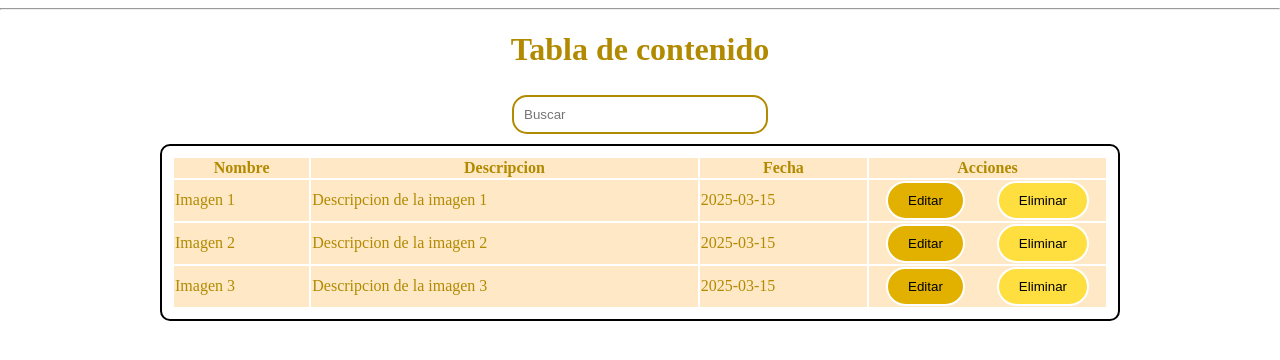
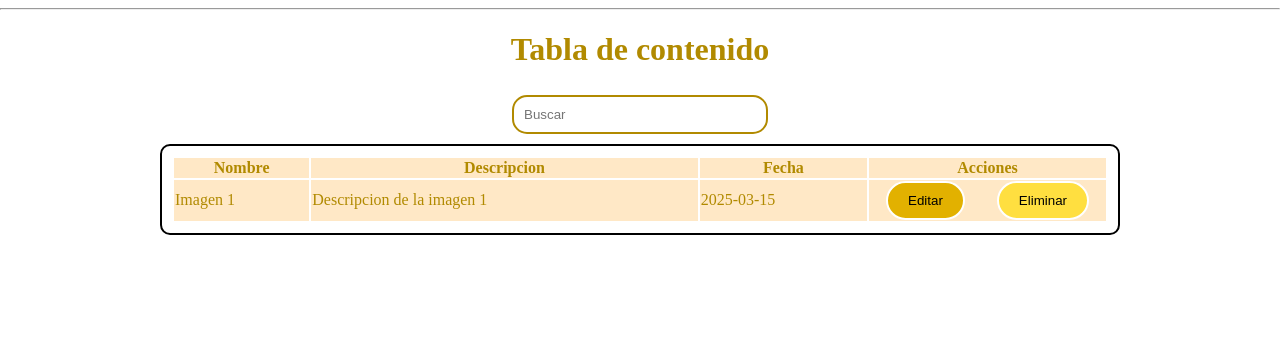
Before and after one commit to Miguel-Vilchez-LearnCode/proyecto-curso-1, a PHP site: page /dashboard.php in a window 1280 px wide. Shown: the part 72-432 px from the top of the page. Run offline with PHP 8.4, Linux system fonts and the light colour scheme; the visitor is signed in with stand-in values (Sample User, id 1).

Commit message:
carga de imagen

```diff
--- a/dashboard.php
+++ b/dashboard.php
@@ -1,16 +1,11 @@
 <?php
     session_start();
-
     if(isset($_SESSION['sesion'])){
         $_SESSION['sesion'] = true;
-    }
-
-    else{
+    }else{
         header('location:login.php');
     }
-
     $namePage = basename($_SERVER['PHP_SELF']);
-
 ?>
 
 <!DOCTYPE html>
@@ -55,24 +50,6 @@
                     <button class="mx-1 boton boton-amarillo negro">Eliminar</button>
                 </td>
             </tr>
-            <tr>
-                <td>Imagen 2</td>
-                <td>Descripcion de la imagen 2</td>
-                <td>2025-03-15</td>
-                <td class="boton-center">
-                    <button class="mx-1 boton boton-oro negro">Editar</button>
-                    <button class="mx-1 boton boton-amarillo negro">Eliminar</button>
-                </td>
-            </tr>
-            <tr>
-                <td>Imagen 3</td>
-                <td>Descripcion de la imagen 3</td>
-                <td>2025-03-15</td>
-                <td class="boton-center">
-                    <button class="mx-1 boton boton-oro negro">Editar</button>
-                    <button class="mx-1 boton boton-amarillo negro">Eliminar</button>
-                </td>
-            </tr>
         </tbody>
     </table>
 
--- a/registro.form.php
+++ b/registro.form.php
@@ -15,7 +15,7 @@ $namePage = basename($_SERVER['PHP_SELF']);
 <body style="margin:0; background-image: url(img/sabana2.jpg); background-size: cover; background-repeat: no-repeat">
 
     <section style="width:100vw; height:100vh; display: flex; justify-content: center; align-items: center;">
-        <form action="db/registro.php" method="post" class="form-login">
+        <form action="db/registro.php" enctype="multipart/form-data" method="post" class="form-login">
             <div style="width: 100%; flex-direction: column;display: flex;justify-content: center; align-items: center;">
                 <h1 style="color:#000000; text-align: center;">Registro de Usuario</h1>
                 <input required type="text" name="nombre" placeholder="Nombre"><br>
```
Also changed, not shown: db/registro.galeria.php (added, +34 -0 lines), db/registro.php (+7 -1 lines).
